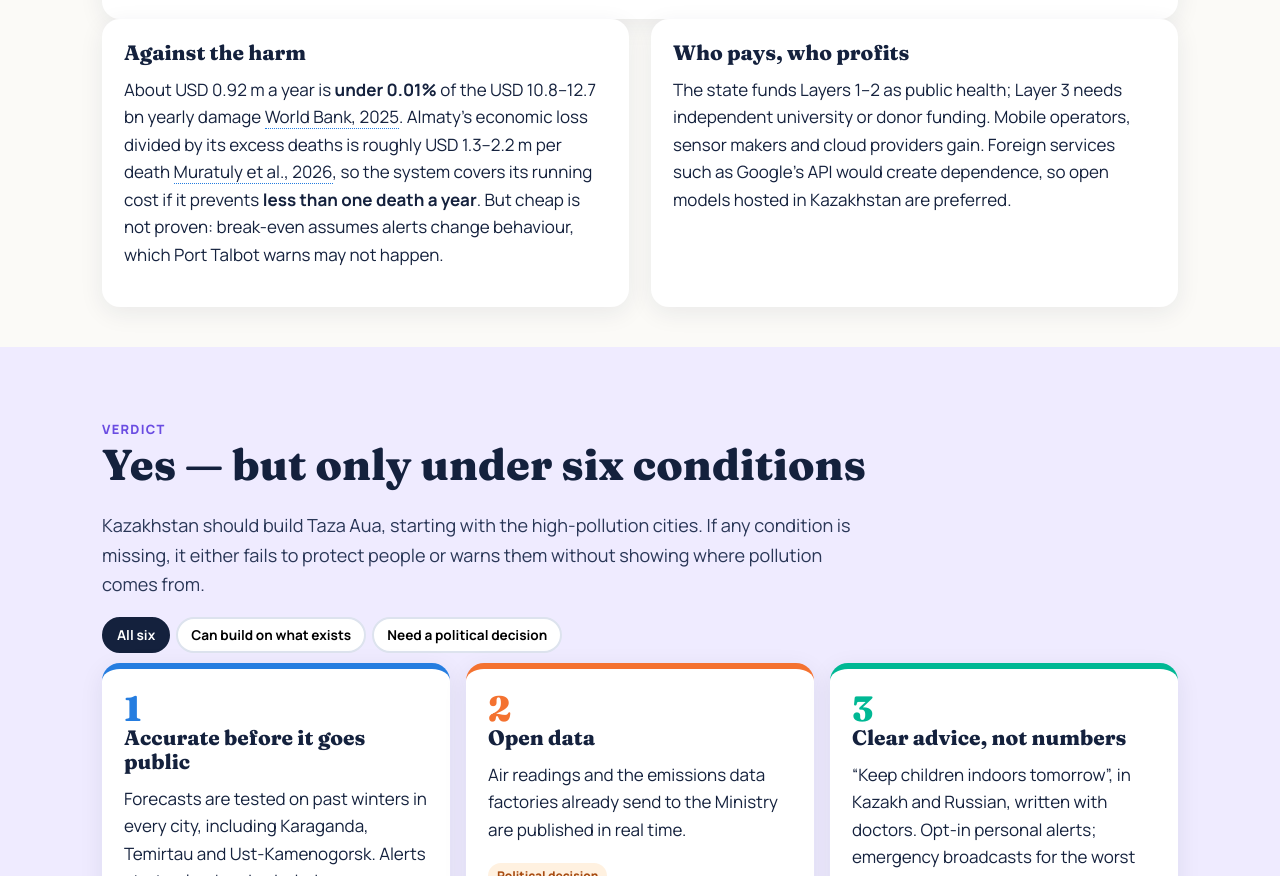
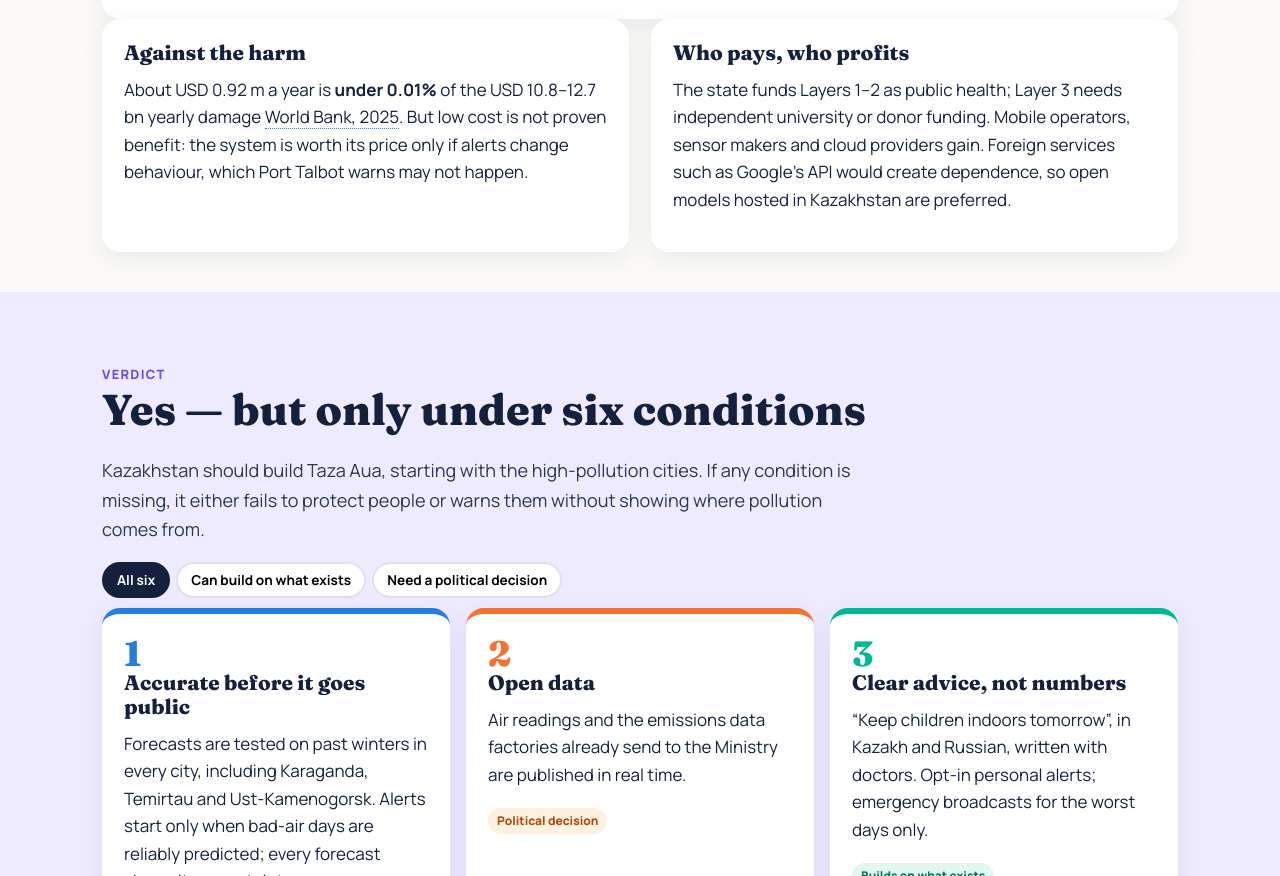
Before and after one commit to nargizmukhamedkaziy-afk/Air-Pollution, a plain HTML site: page index.html in a window 1280 px wide. Shown: the part 10532-11408 px from the top of the page. Drawn offline with Linux system fonts and the light colour scheme.

Commit message:
Add files via upload

```diff
--- a/index.html
+++ b/index.html
@@ -471,7 +471,7 @@ footer a{color:#fff}
    </div>
 
    <div class="grid2">
-    <div class="card"><h3>Against the harm</h3><p>About USD 0.92 m a year is <b>under 0.01%</b> of the USD 10.8–12.7 bn yearly damage <a class="cite" href="#worldbank2025">World Bank, 2025</a>. Almaty's economic loss divided by its excess deaths is roughly USD 1.3–2.2 m per death <a class="cite" href="#muratuly2026">Muratuly et al., 2026</a>, so the system covers its running cost if it prevents <b>less than one death a year</b>. But cheap is not proven: break-even assumes alerts change behaviour, which Port Talbot warns may not happen.</p></div>
+    <div class="card"><h3>Against the harm</h3><p>About USD 0.92 m a year is <b>under 0.01%</b> of the USD 10.8–12.7 bn yearly damage <a class="cite" href="#worldbank2025">World Bank, 2025</a>. But low cost is not proven benefit: the system is worth its price only if alerts change behaviour, which Port Talbot warns may not happen.</p></div>
     <div class="card"><h3>Who pays, who profits</h3><p>The state funds Layers 1–2 as public health; Layer 3 needs independent university or donor funding. Mobile operators, sensor makers and cloud providers gain. Foreign services such as Google's API would create dependence, so open models hosted in Kazakhstan are preferred.</p></div>
    </div>
   </div>
```
